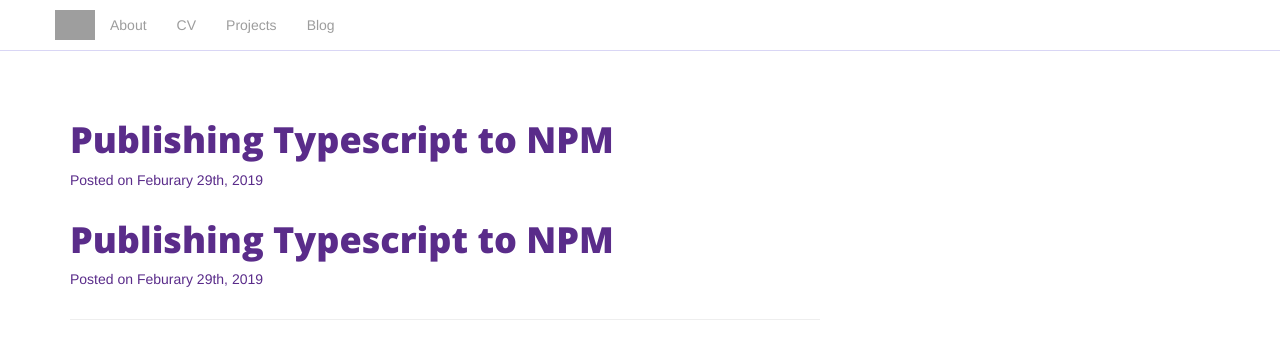
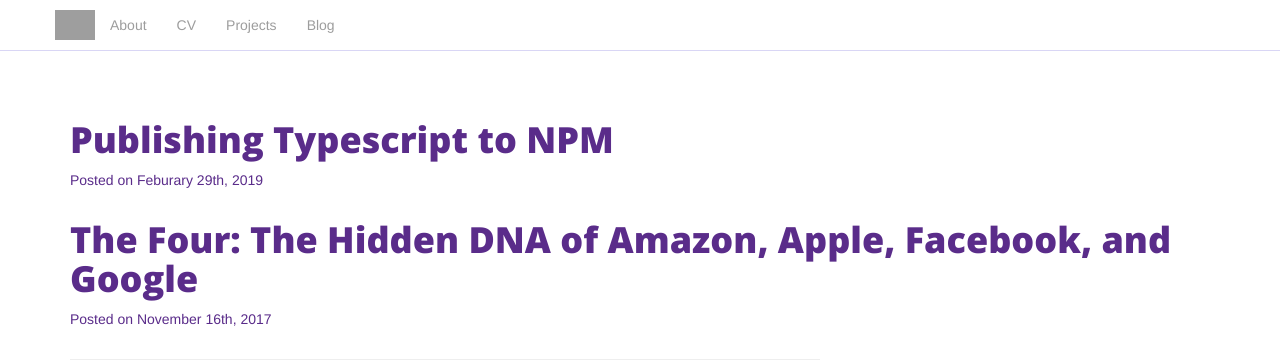
Before and after one commit to exvuma/nextjs, a Next.js app: page /posts in a window 1280 px wide. Shown: the top 364 px of the page. Built offline with nearby package versions, Linux system fonts and the light colour scheme; grey boxes are pictures that could not be loaded.

Commit message:
move constants

```diff
--- a/components/BlogPost.tsx
+++ b/components/BlogPost.tsx
@@ -4,7 +4,7 @@
   children?: ReactNode;
 };
 import { useRouter } from 'next/router';
-import { Posts } from '../pages/posts/constants';
+import { Posts } from '../constants';
 import Layout from './Layout';
 
 const getPost = (id: string) => {
--- a/pages/posts/constants.ts
+++ b/constants.ts
@@ -1,4 +1,4 @@
-import { Post } from '../..';
+import { Post } from '.';
 
 export const Posts: Post[] = [
   {
@@ -9,8 +9,7 @@
   },
   {
     id: '11_16_2017',
-    title: 'Publishing Typescript to NPM',
-    date: 'Feburary 29th, 2019',
-    // date: new Date('Feburary 29th, 2019'),
+    title: 'The Four: The Hidden DNA of Amazon, Apple, Facebook, and Google',
+    date: 'November 16th, 2017',
   },
 ];
--- a/pages/posts/index.tsx
+++ b/pages/posts/index.tsx
@@ -2,7 +2,7 @@
 import Head from 'next/head';
 import Link from 'next/link';
 import { GetStaticProps } from 'next';
-import { Posts } from './constants';
+import { Posts } from '../../constants';
 import { NavBar } from '../../components/Nav';
 import { Post } from '../..';
 type Props = {
```
